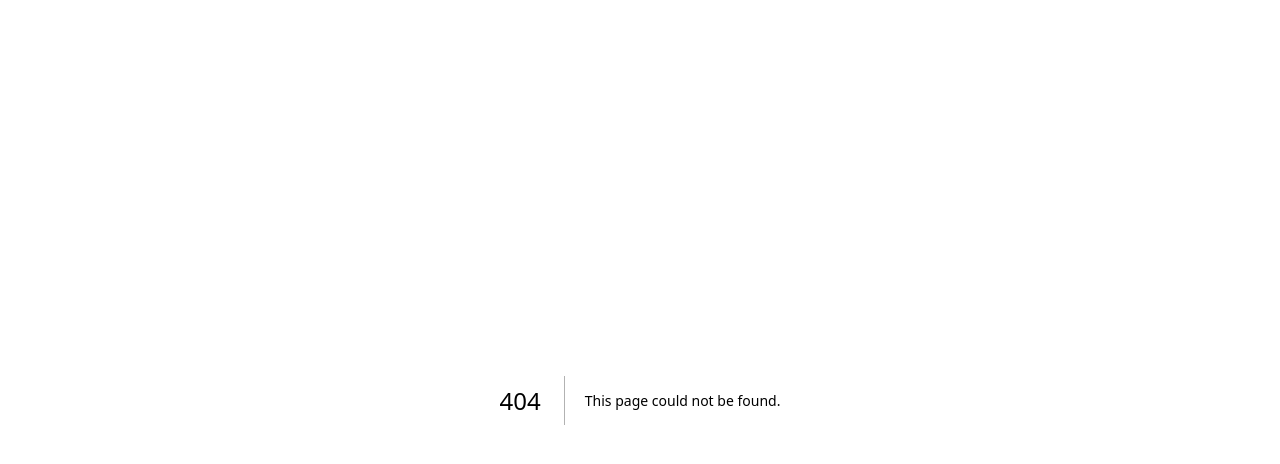
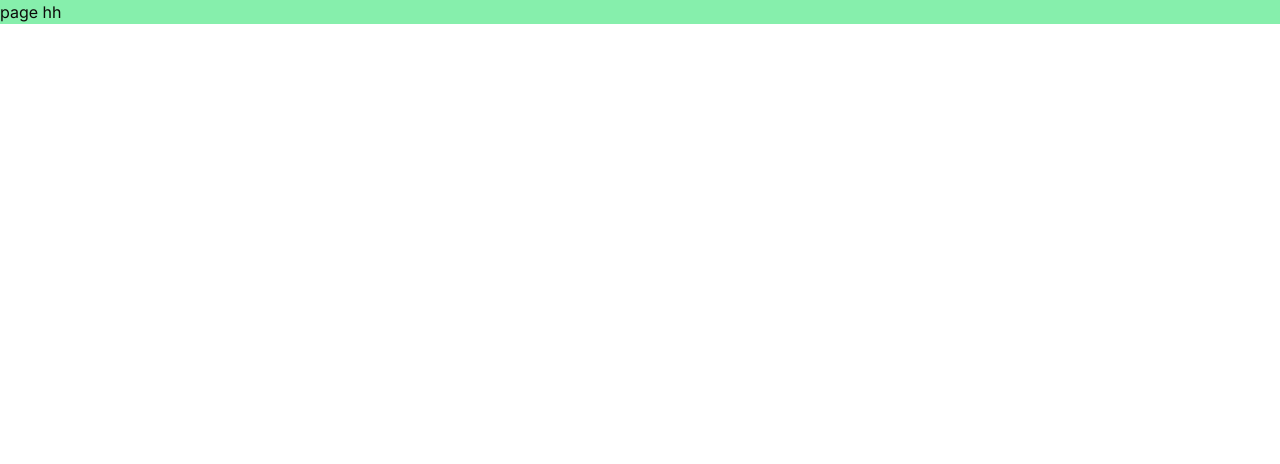
Before and after one commit to amrit713/discord_clone, a Next.js app: page /register in a window 1280 px wide. Before the commit this address had no page. Shown: the top 464 px of the page. Built offline with nearby package versions, Linux system fonts and the light colour scheme.

Commit message:
folder structure

```diff
--- /dev/null
+++ b/src/app/(auth)/(routes)/login/page.tsx
@@ -0,0 +1,7 @@
+import React from "react";
+
+function LoginPage() {
+  return <div>page</div>;
+}
+
+export default LoginPage;
--- /dev/null
+++ b/src/app/(auth)/(routes)/register/page.tsx
@@ -0,0 +1,7 @@
+import React from "react";
+
+function RegisterPage() {
+  return <div>page hh</div>;
+}
+
+export default RegisterPage;
--- /dev/null
+++ b/src/app/(auth)/layout.tsx
@@ -0,0 +1,5 @@
+import React from "react";
+
+export default function layout({ children }: { children: React.ReactNode }) {
+  return <div className="bg-green-300">{children}</div>;
+}
```
Also changed, not shown: src/app/(main)/(routes)/page.tsx (renamed from src/app/page.tsx).
